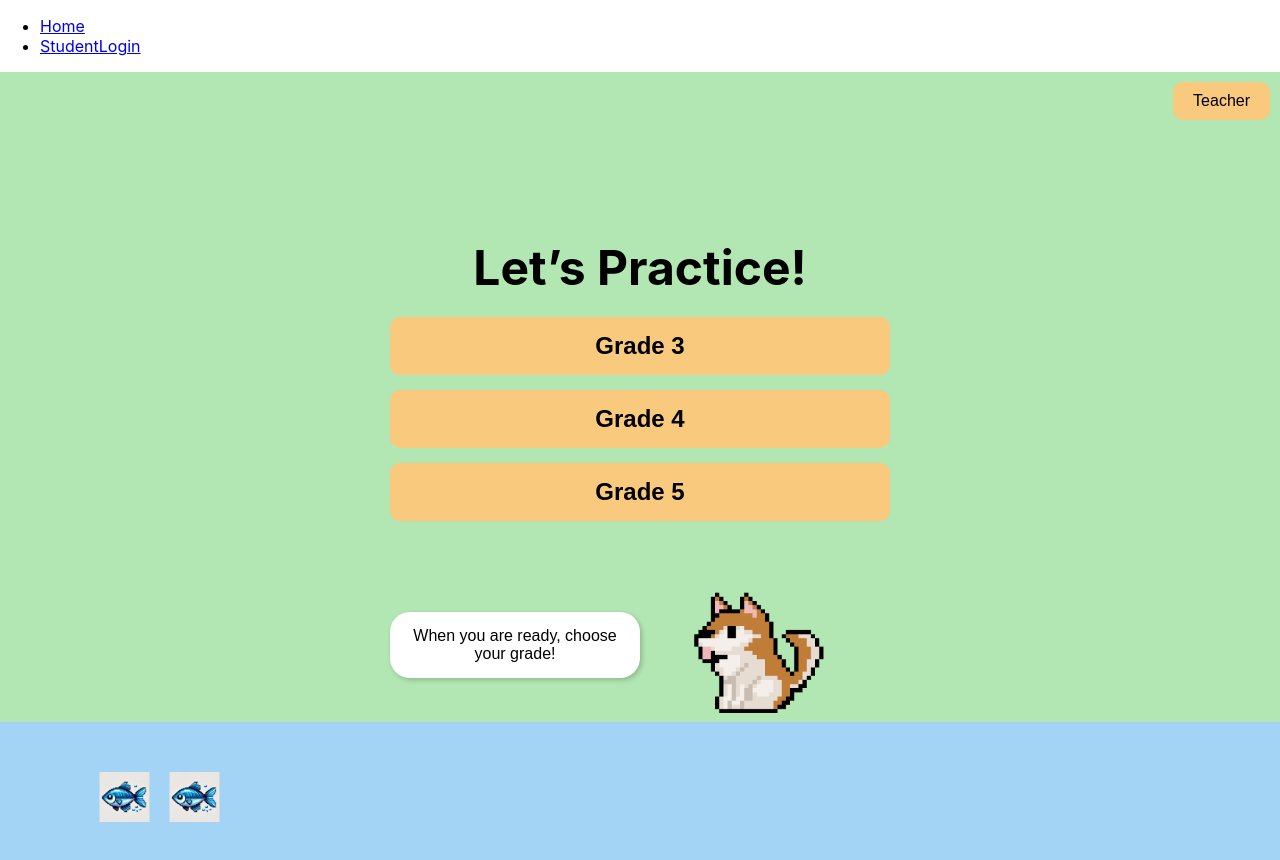
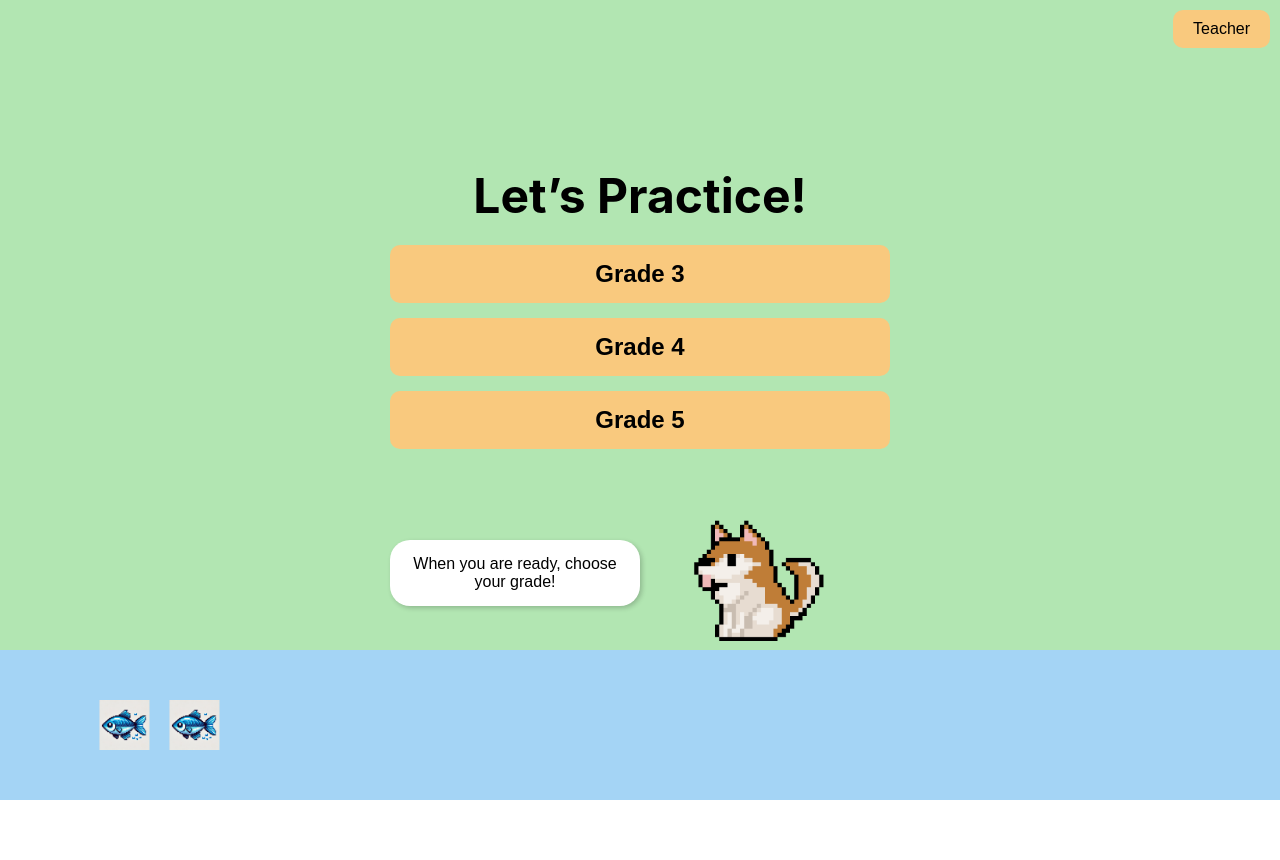
Before and after one commit to ClaireG-J/SeniorProject, a React (Create React App) app in the folder app/: page / in a window 1280 px wide. Shown: the top 860 px of the page. After the commit the page ends 800 px from the top, so only its background shows below. Built offline with nearby package versions, Linux system fonts and the light colour scheme.

Commit message:
Removed the top nav bar

```diff
--- a/app/src/App.js
+++ b/app/src/App.js
@@ -1,23 +1,17 @@
-// import logo from './logo.svg';
 import './App.css';
 import { HomePage } from './Components/HomePage/Home';
 import { BrowserRouter as Router, Routes, Route } from 'react-router-dom';
 import ReactDOM from "react-dom/client";
 import { StudentLogin } from './Components/StudentLogin/StudentLogin';
-import Layout from "./Components/Layout";
 
 export default function App() {
   return (
-    <div>
-      <Router>
+    <Router>
       <Routes>
-        <Route path="/" element={<Layout />}>
-          <Route index element={<HomePage />} />
-          <Route path="studentlogin" element={<StudentLogin />} />
-        </Route>
+        <Route path="/" element={<HomePage />} />
+        <Route path="/studentlogin" element={<StudentLogin />} />
       </Routes>
-      </Router>
-    </div>
+    </Router>
   );
 }
 
```
